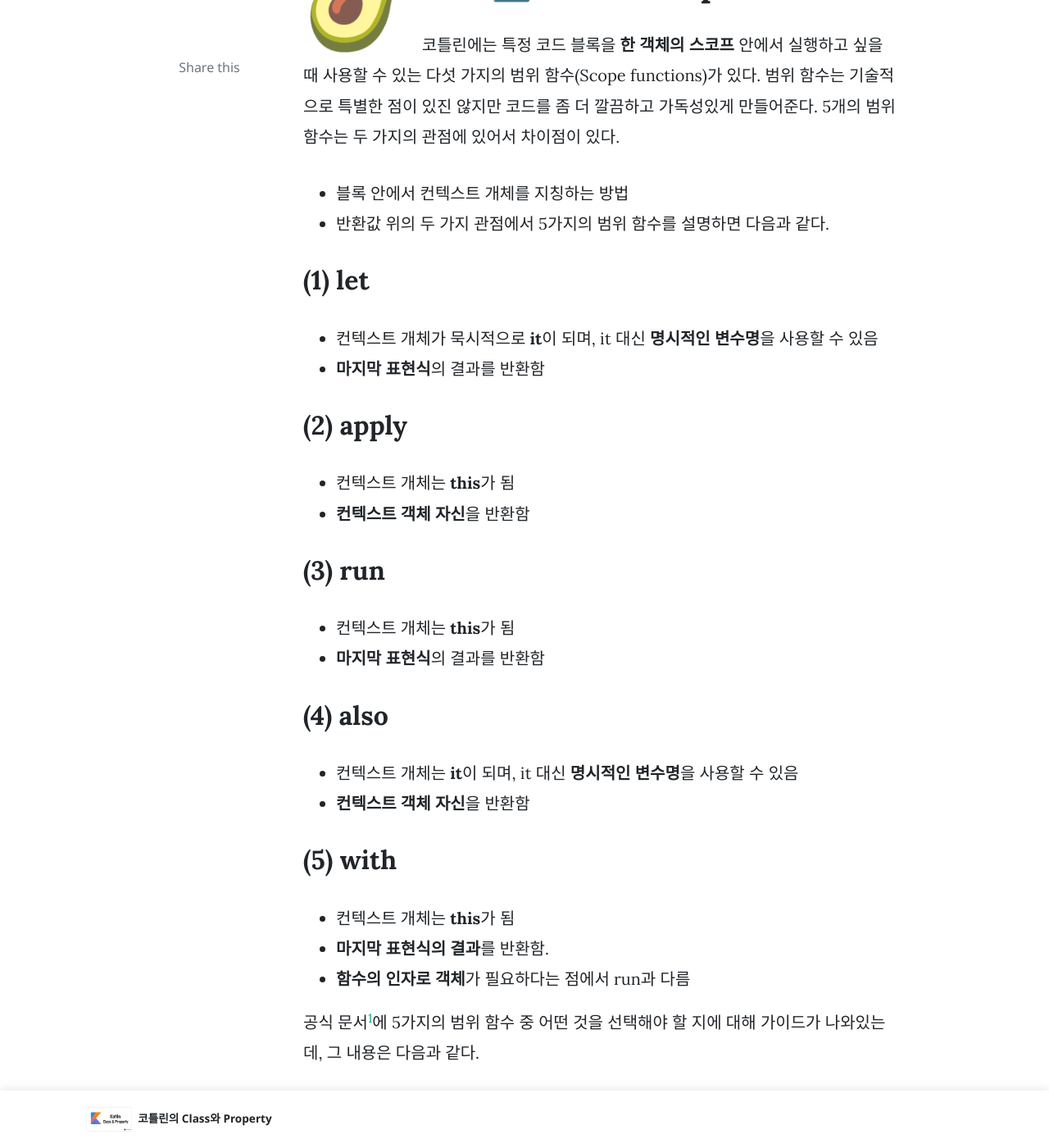
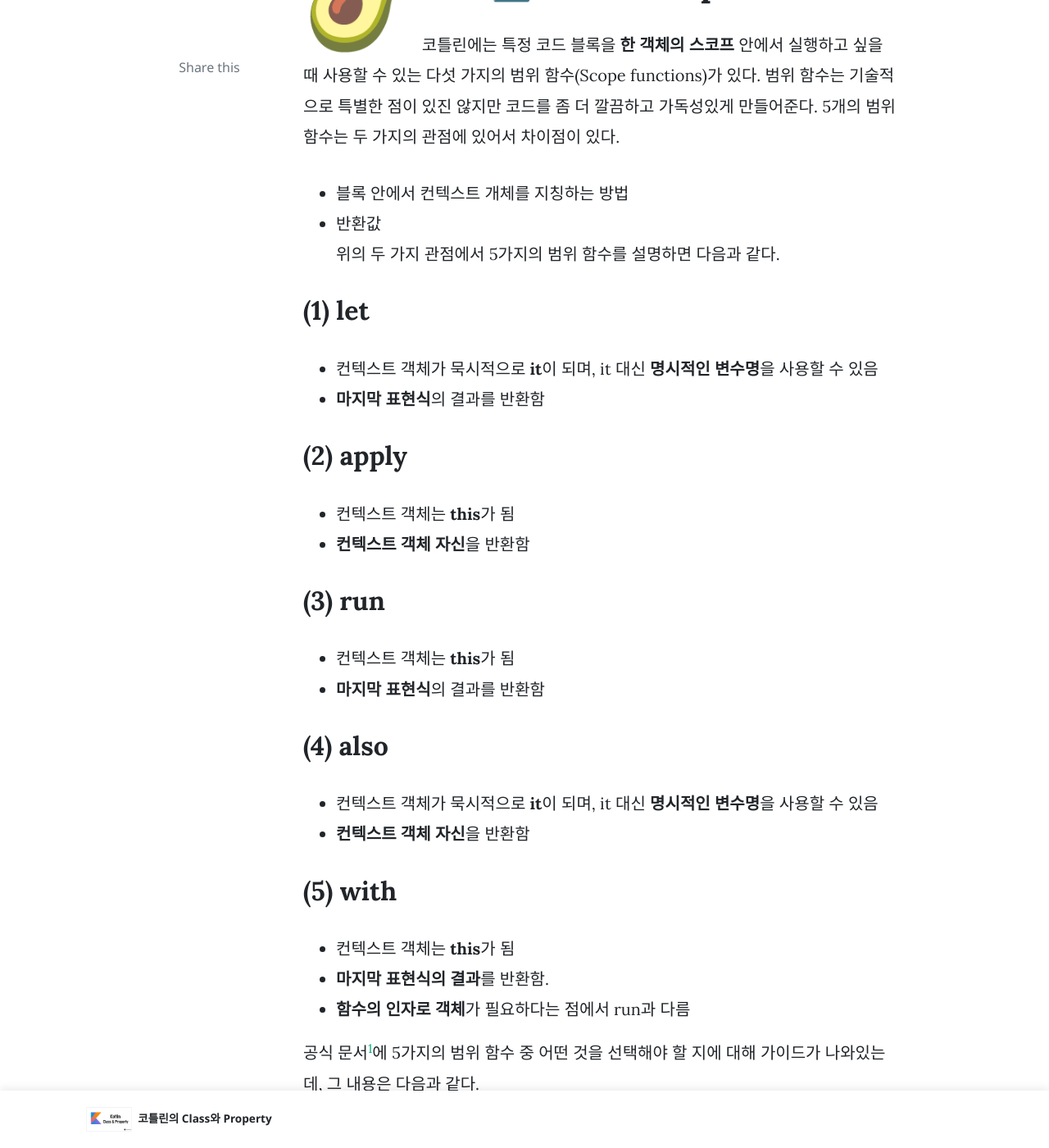
Before and after one commit to jjeewon/jjeewon.github.io, a Jekyll site: the page built from _posts/2021-11-15-kotlin-scope-function.md, in a window 1280 px wide and 1400 px high, scrolled down 517 px. Shown: the whole window at 82% size. Built offline with Jekyll 4.4.1, drawn with Linux system fonts in a browser that asks for light colours; nearby versions of some CDN libraries; comment, search, counter and statistics services are not loaded; some of the changed text lies outside the part shown.

Commit message:
오타 수정

```diff
--- a/_posts/2021-11-15-kotlin-scope-function.md
+++ b/_posts/2021-11-15-kotlin-scope-function.md
@@ -14,23 +14,23 @@ image: assets/images/kotlin_scope_functions.jpg
 위의 두 가지 관점에서 5가지의 범위 함수를 설명하면 다음과 같다.
 
 ## (1) let
-* 컨텍스트 개체가 묵시적으로 **it**이 되며, it 대신 **명시적인 변수명**을 사용할 수 있음
+* 컨텍스트 객체가 묵시적으로 **it**이 되며, it 대신 **명시적인 변수명**을 사용할 수 있음
 * **마지막 표현식**의 결과를 반환함
 
 ## (2) apply
-* 컨텍스트 개체는 **this**가 됨
+* 컨텍스트 객체는 **this**가 됨
 * **컨텍스트 객체 자신**을 반환함
 
 ## (3) run
-* 컨텍스트 개체는 **this**가 됨
+* 컨텍스트 객체는 **this**가 됨
 * **마지막 표현식**의 결과를 반환함
 
 ## (4) also
-* 컨텍스트 개체는 **it**이 되며, it 대신 **명시적인 변수명**을 사용할 수 있음
+* 컨텍스트 객체가 묵시적으로 **it**이 되며, it 대신 **명시적인 변수명**을 사용할 수 있음
 * **컨텍스트 객체 자신**을 반환함
 
 ## (5) with
-* 컨텍스트 개체는 **this**가 됨
+* 컨텍스트 객체는 **this**가 됨
 * **마지막 표현식의 결과**를 반환함.
 * **함수의 인자로 객체**가 필요하다는 점에서 run과 다름
 
```
